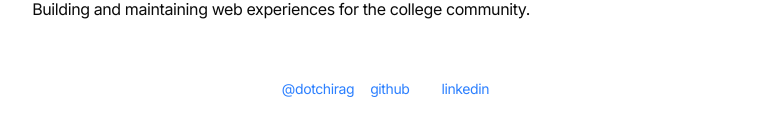
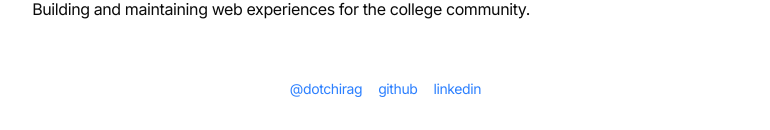
Before and after one commit to ChiragDalmia/portfolio, a Next.js app: page / in a window 1280 px wide. Shown: the part 1050-1180 px from the top of the page, without its empty margins (247-1017 px from the left). Built offline with nearby package versions, Linux system fonts and the light colour scheme.

Commit message:
fix footer nav gap

```diff
--- a/app/layout.tsx
+++ b/app/layout.tsx
@@ -103,9 +103,9 @@ function Footer() {
     <footer className="mt-auto py-4">
       <div className="flex justify-center items-center max-w-[70ch] mx-auto text-sm text-gray-500 dark:text-gray-400">
         <nav aria-label="Social media links">
-          <ul className="flex space-x-4">
+          <ul className="flex gap-4">
             {links.map((link) => (
-              <li key={link.name}>
+              <li key={link.name} className="m-0">
                 <Link
                   href={link.url}
                   target="_blank"
```
